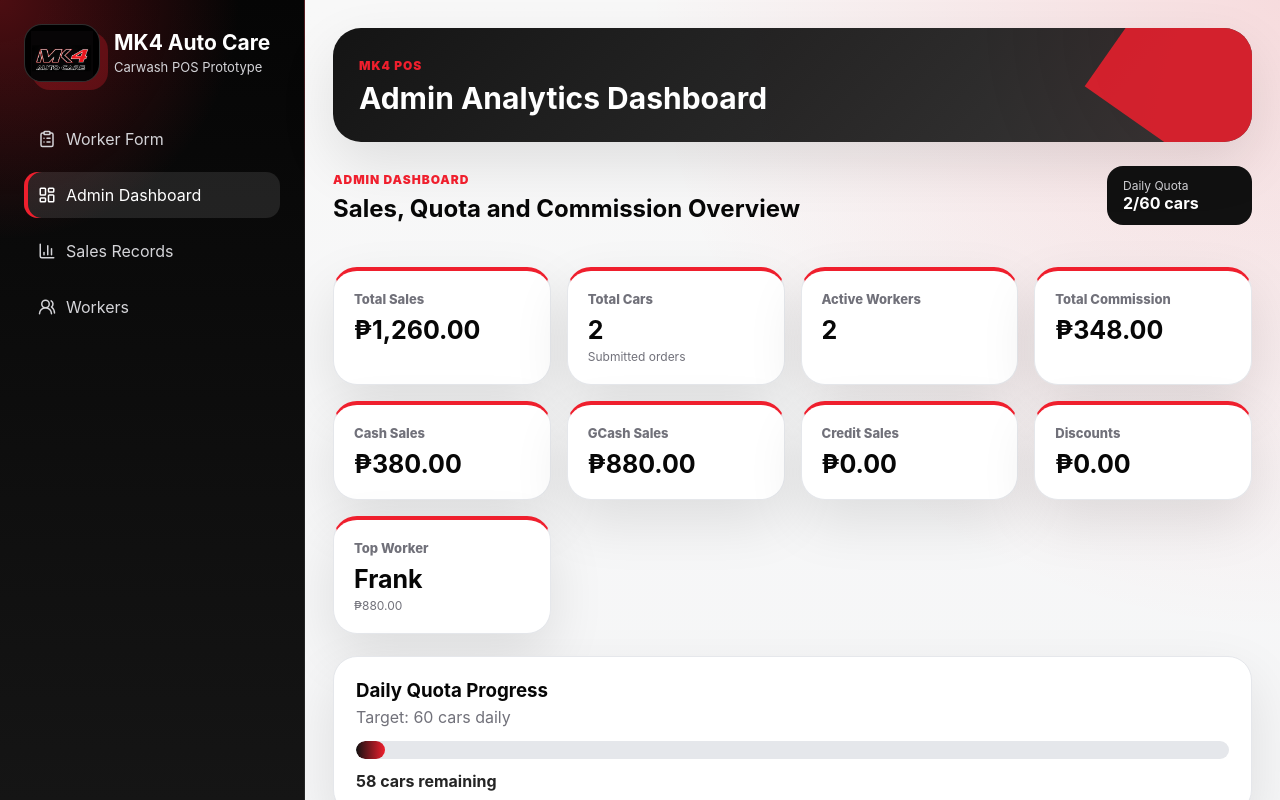
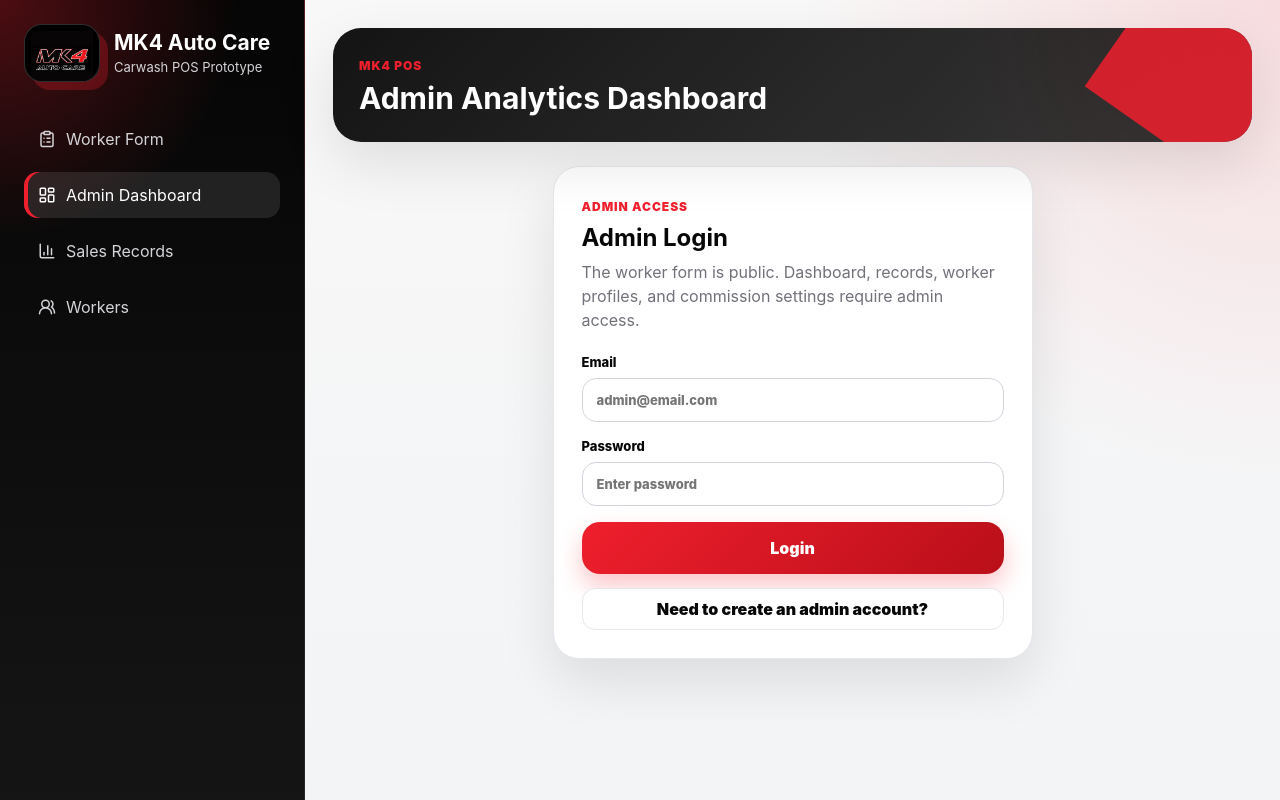
Before and after one commit to vince-tn/MK4-Carwash-POS, a React (Vite) app: page / in a window 1280 px wide. Both pictures are taken after a click on the button "Admin Dashboard". Shown: the top 800 px of the page. Built offline with nearby package versions, Linux system fonts and the light colour scheme; no server answers.

Commit message:
Add login system

```diff
--- a/src/App.jsx
+++ b/src/App.jsx
@@ -4,12 +4,15 @@ import {
   ClipboardList,
   LayoutDashboard,
   UsersRound,
+  LogOut,
 } from "lucide-react";
 import WorkerForm from "./components/WorkerForm";
 import AdminDashboard from "./components/AdminDashboard";
 import SalesRecords from "./components/SalesRecords";
 import WorkerManagement from "./components/WorkerManagement";
 import logo from "./assets/logo.png";
+import { supabase } from "./lib/supabaseClient";
+import AuthPage from "./components/AuthPage";
 
 const ORDERS_STORAGE_KEY = "mk4-auto-care-orders";
 const WORKERS_STORAGE_KEY = "mk4-auto-care-workers";
@@ -146,7 +149,8 @@ function safeJsonParse(value, fallback) {
 
 export default function App() {
   const [activePage, setActivePage] = useState("form");
-
+  const [session, setSession] = useState(null);
+  const [authChecked, setAuthChecked] = useState(false);
   const [orders, setOrders] = useState(() => {
     return safeJsonParse(localStorage.getItem(ORDERS_STORAGE_KEY), sampleOrders);
   });
@@ -176,6 +180,33 @@ export default function App() {
       JSON.stringify(commissionSettings)
     );
   }, [commissionSettings]);
+
+  useEffect(() => {
+    let isMounted = true;
+
+    async function getSession() {
+      const { data } = await supabase.auth.getSession();
+
+      if (isMounted) {
+        setSession(data.session);
+        setAuthChecked(true);
+      }
+    }
+
+    getSession();
+
+    const {
+      data: { subscription },
+    } = supabase.auth.onAuthStateChange((_event, currentSession) => {
+      setSession(currentSession);
+      setAuthChecked(true);
+    });
+
+    return () => {
+      isMounted = false;
+      subscription.unsubscribe();
+    };
+  }, []);
 
   function addOrder(order) {
     setOrders((prev) => [order, ...prev]);
@@ -263,6 +294,19 @@ export default function App() {
     setWorkers((prev) => prev.filter((worker) => worker.id !== workerId));
   }
 
+  const protectedPages = ["dashboard", "records", "workers"];
+  const needsAuth = protectedPages.includes(activePage);
+  const isLoggedIn = Boolean(session);
+
+  async function handleLogout() {
+    await supabase.auth.signOut();
+    setSession(null);
+    setActivePage("form");
+  }
+
+  function goToPage(page) {
+    setActivePage(page);
+  }
   return (
     <div className="app-shell">
       <aside className="sidebar">
@@ -279,7 +323,7 @@ export default function App() {
         <nav>
           <button
             className={activePage === "form" ? "active" : ""}
-            onClick={() => setActivePage("form")}
+            onClick={() => goToPage("form")}
           >
             <ClipboardList size={18} />
             Worker Form
@@ -287,7 +331,7 @@ export default function App() {
 
           <button
             className={activePage === "dashboard" ? "active" : ""}
-            onClick={() => setActivePage("dashboard")}
+            onClick={() => goToPage("dashboard")}
           >
             <LayoutDashboard size={18} />
             Admin Dashboard
@@ -295,7 +339,7 @@ export default function App() {
 
           <button
             className={activePage === "records" ? "active" : ""}
-            onClick={() => setActivePage("records")}
+            onClick={() => goToPage("records")}
           >
             <BarChart3 size={18} />
             Sales Records
@@ -303,13 +347,19 @@ export default function App() {
 
           <button
             className={activePage === "workers" ? "active" : ""}
-            onClick={() => setActivePage("workers")}
+            onClick={() => goToPage("workers")}
           >
             <UsersRound size={18} />
             Workers
           </button>
         </nav>
 
+        {isLoggedIn && (
+          <button className="logout-btn" onClick={handleLogout}>
+            <LogOut size={18} />
+            Logout
+          </button>
+        )}
         {/* <div className="sidebar-note">
           <strong>Prototype only</strong>
           <p>
@@ -333,6 +383,16 @@ export default function App() {
           </div>
         </header>
 
+        {!authChecked && needsAuth && (
+          <div className="form-card">
+            <h2>Checking admin access...</h2>
+          </div>
+        )}
+
+        {authChecked && needsAuth && !isLoggedIn && (
+          <AuthPage onLoginSuccess={(newSession) => setSession(newSession)} />
+        )}
+
         {activePage === "form" && (
           <WorkerForm
             onAddOrder={addOrder}
@@ -342,11 +402,11 @@ export default function App() {
           />
         )}
 
-        {activePage === "dashboard" && (
+        {authChecked && isLoggedIn && activePage === "dashboard" && (
           <AdminDashboard orders={orders} workers={workers} />
         )}
 
-        {activePage === "records" && (
+        {authChecked && isLoggedIn && activePage === "records" && (
           <SalesRecords
             orders={orders}
             workers={workers}
@@ -355,7 +415,7 @@ export default function App() {
           />
         )}
 
-        {activePage === "workers" && (
+        {authChecked && isLoggedIn && activePage === "workers" && (
           <WorkerManagement
             workers={workers}
             orders={orders}
--- /dev/null
+++ b/src/components/AuthPage.jsx
@@ -0,0 +1,108 @@
+import { useState } from "react";
+import { supabase } from "../lib/supabaseClient";
+
+export default function AuthPage({ onLoginSuccess }) {
+  const [mode, setMode] = useState("login");
+  const [email, setEmail] = useState("");
+  const [password, setPassword] = useState("");
+  const [statusMessage, setStatusMessage] = useState("");
+  const [isLoading, setIsLoading] = useState(false);
+
+  async function handleSubmit(e) {
+    e.preventDefault();
+    setIsLoading(true);
+    setStatusMessage("");
+
+    try {
+      if (mode === "login") {
+        const { data, error } = await supabase.auth.signInWithPassword({
+          email,
+          password,
+        });
+
+        if (error) throw error;
+
+        setStatusMessage("Login successful.");
+        onLoginSuccess(data.session);
+      }
+
+      if (mode === "signup") {
+        const { error } = await supabase.auth.signUp({
+          email,
+          password,
+        });
+
+        if (error) throw error;
+
+        setStatusMessage(
+          "Account created. If email confirmation is enabled, check your inbox. Otherwise, you can log in now."
+        );
+        setMode("login");
+      }
+    } catch (error) {
+      setStatusMessage(error.message || "Something went wrong.");
+    } finally {
+      setIsLoading(false);
+    }
+  }
+
+  return (
+    <section className="auth-page">
+      <div className="auth-card">
+        <span className="eyebrow">Admin Access</span>
+
+        <h2>{mode === "login" ? "Admin Login" : "Create Admin Account"}</h2>
+
+        <p>
+          The worker form is public. Dashboard, records, worker profiles, and
+          commission settings require admin access.
+        </p>
+
+        <form onSubmit={handleSubmit} className="auth-form">
+          <label>
+            Email
+            <input
+              type="email"
+              placeholder="admin@email.com"
+              value={email}
+              onChange={(e) => setEmail(e.target.value)}
+              required
+            />
+          </label>
+
+          <label>
+            Password
+            <input
+              type="password"
+              placeholder="Enter password"
+              value={password}
+              onChange={(e) => setPassword(e.target.value)}
+              required
+              minLength={6}
+            />
+          </label>
+
+          {statusMessage && <div className="auth-message">{statusMessage}</div>}
+
+          <button className="submit-btn" type="submit" disabled={isLoading}>
+            {isLoading
+              ? "Please wait..."
+              : mode === "login"
+              ? "Login"
+              : "Create Account"}
+          </button>
+        </form>
+
+        <button
+          type="button"
+          className="ghost-btn auth-switch"
+          onClick={() => setMode(mode === "login" ? "signup" : "login")}
+        >
+          {mode === "login"
+            ? "Need to create an admin account?"
+            : "Already have an account? Login"}
+        </button>
+      </div>
+    </section>
+  );
+}
--- a/src/lib/supabaseClient.js
+++ b/src/lib/supabaseClient.js
@@ -0,0 +1,10 @@
+import { createClient } from "@supabase/supabase-js";
+
+const supabaseUrl = import.meta.env.VITE_SUPABASE_URL;
+const supabaseAnonKey = import.meta.env.VITE_SUPABASE_ANON_KEY;
+
+if (!supabaseUrl || !supabaseAnonKey) {
+  throw new Error("Missing Supabase environment variables.");
+}
+
+export const supabase = createClient(supabaseUrl, supabaseAnonKey);
--- a/src/styles.css
+++ b/src/styles.css
@@ -1093,3 +1093,68 @@ td {
     grid-template-columns: 1fr;
   }
 }
+
+.auth-page {
+  min-height: 60vh;
+  display: grid;
+  place-items: center;
+}
+
+.auth-card {
+  width: min(480px, 100%);
+  background: white;
+  border: 1px solid var(--line);
+  border-radius: 26px;
+  box-shadow: var(--shadow);
+  padding: 28px;
+}
+
+.auth-card h2 {
+  margin: 8px 0 8px;
+  color: var(--black);
+}
+
+.auth-card p {
+  margin: 0 0 22px;
+  color: var(--muted);
+  line-height: 1.5;
+}
+
+.auth-form {
+  display: grid;
+  gap: 16px;
+}
+
+.auth-message {
+  background: #fafafa;
+  border: 1px solid var(--line);
+  border-radius: 14px;
+  padding: 12px 14px;
+  color: var(--black);
+  font-size: 14px;
+  line-height: 1.4;
+}
+
+.auth-switch {
+  margin-top: 14px;
+  width: 100%;
+}
+
+.logout-btn {
+  margin-top: 14px;
+  width: 100%;
+  border: 0;
+  background: rgba(239, 31, 45, 0.14);
+  color: white;
+  padding: 13px 14px;
+  border-radius: 14px;
+  display: flex;
+  align-items: center;
+  gap: 10px;
+  cursor: pointer;
+  font-weight: 900;
+}
+
+.logout-btn:hover {
+  background: var(--red);
+}
```
